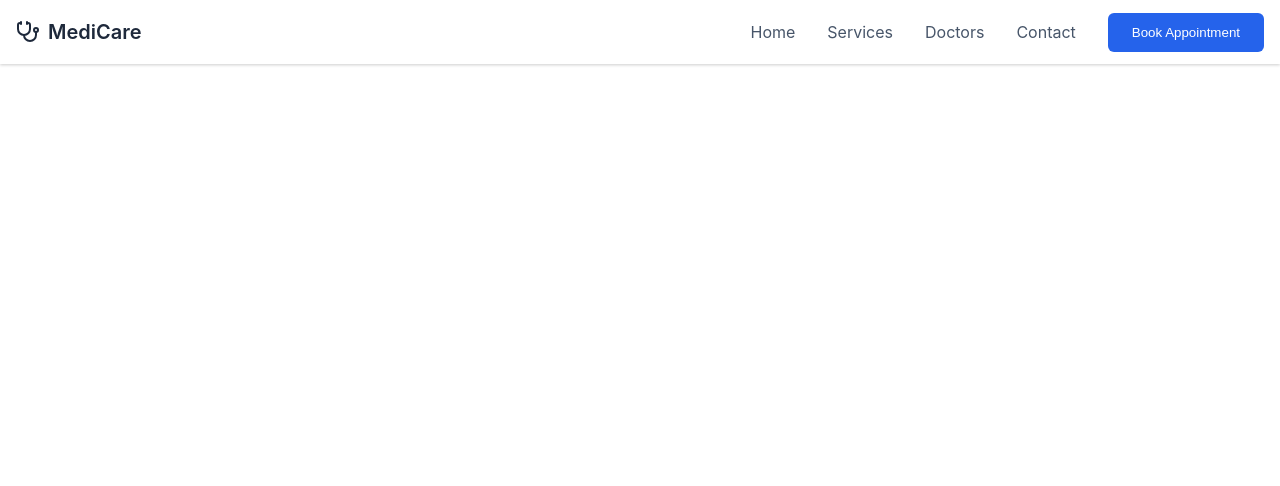
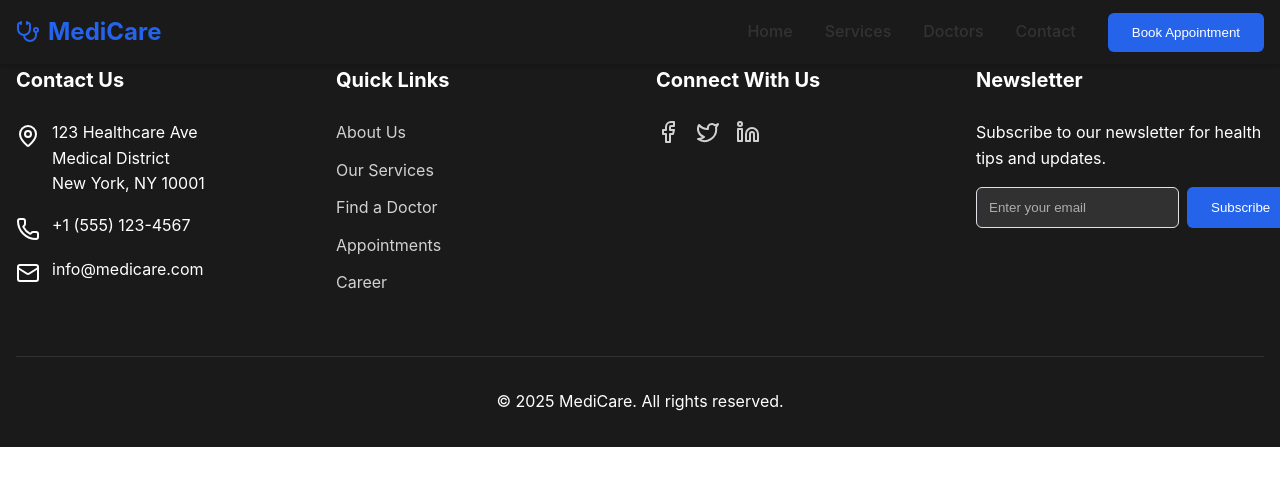
Before and after one commit to CristianGonzalez24/CRUD-nodejs-mysql, a React (Vite) app in the folder client/: page / in a window 1280 px wide. Shown: the top 486 px of the page. Built offline with nearby package versions, Linux system fonts and the light colour scheme.

Commit message:
Add:
Add Footer component and its styles

```diff
--- a/client/src/App.jsx
+++ b/client/src/App.jsx
@@ -1,11 +1,13 @@
 import React from 'react';
 import Navbar from './components/Navbar/Navbar';
+import Footer from './components/Footer/Footer';
 
 function App() {
 
   return (
     <>
       <Navbar />
+      <Footer />
     </>
   )
 }
--- /dev/null
+++ b/client/src/components/Footer/Footer.css
@@ -0,0 +1,92 @@
+.footer{
+    background-color: #1a1a1a;
+    color: white;
+    padding: 4rem 0 2rem;
+}
+
+.footer-grid{
+    display: grid;
+    grid-template-columns: repeat(auto-fit, minmax(250px, 1fr));
+    gap: 2rem;
+    margin-bottom: 3rem;
+}
+
+.footer-section h3{
+    font-size: 1.25rem;
+    margin-bottom: 1.5rem;
+}
+
+.footer-contact{
+    display: flex;
+    flex-direction: column;
+    gap: 1rem;
+}
+
+.contact-item{
+    display: flex;
+    align-items: flex-start;
+    gap: 0.75rem;
+}
+
+.contact-item svg {
+    margin-top: 0.25rem;
+}
+
+.footer-links{
+    list-style: none;
+}
+
+.footer-links li{
+    margin-bottom: 0.75rem;
+}
+
+.footer-links a{
+    color: white;
+    text-decoration: none;
+    opacity: 0.8;
+    transition: opacity 0.3s ease;
+}
+
+.footer-links a:hover {
+    opacity: 1;
+}
+
+.social-links{
+    display: flex;
+    gap: 1rem;
+}
+
+.social-link{
+    color: white;
+    opacity: 0.8;
+    transition: opacity 0.3s ease;
+}
+
+.social-link:hover{
+    opacity: 1;
+}
+
+.newsletter-form{
+    display: flex;
+    gap: 0.5rem;
+    margin-top: 1rem;
+}
+
+.newsletter-input{
+    flex: 1;
+    padding: 0.75rem;
+    border: 1px solid var(--border-color);
+    border-radius: 0.375rem;
+    background: rgba(255, 255, 255, 0.1);
+    color: white;
+}
+
+.newsletter-input::placeholder {
+    color: rgba(255, 255, 255, 0.6);
+}
+
+.footer-bottom{
+    text-align: center;
+    padding-top: 2rem;
+    border-top: 1px solid rgba(255, 255, 255, 0.1);
+}
--- /dev/null
+++ b/client/src/components/Footer/Footer.jsx
@@ -0,0 +1,76 @@
+import React from 'react'
+import { Facebook, Twitter, Linkedin, Mail, MapPin, Phone } from 'lucide-react';
+import './Footer.css'
+
+const Footer = () => {
+    return (
+        <footer className="footer" id="contact">
+            <div className="container">
+                <div className="footer-grid">
+                    <div className="footer-section">
+                        <h3>Contact Us</h3>
+                        <div className="footer-contact">
+                        <div className="contact-item">
+                            <MapPin />
+                            <p>
+                            123 Healthcare Ave<br />
+                            Medical District<br />
+                            New York, NY 10001
+                            </p>
+                        </div>
+                        <div className="contact-item">
+                            <Phone />
+                            <p>+1 (555) 123-4567</p>
+                        </div>
+                        <div className="contact-item">
+                            <Mail />
+                            <p>info@medicare.com</p>
+                        </div>
+                        </div>
+                    </div>
+
+                    <div className="footer-section">
+                        <h3>Quick Links</h3>
+                        <ul className="footer-links">
+                        <li><a href="#">About Us</a></li>
+                        <li><a href="#">Our Services</a></li>
+                        <li><a href="#">Find a Doctor</a></li>
+                        <li><a href="#">Appointments</a></li>
+                        <li><a href="#">Career</a></li>
+                        </ul>
+                    </div>
+
+                    <div className="footer-section">
+                        <h3>Connect With Us</h3>
+                        <div className="social-links">
+                        <a href="#" className="social-link"><Facebook /></a>
+                        <a href="#" className="social-link"><Twitter /></a>
+                        <a href="#" className="social-link"><Linkedin /></a>
+                        </div>
+                    </div>
+
+                    <div className="footer-section">
+                        <h3>Newsletter</h3>
+                        <p>Subscribe to our newsletter for health tips and updates.</p>
+                        <form className="newsletter-form">
+                            <input
+                                type="email"
+                                placeholder="Enter your email"
+                                className="newsletter-input"
+                            />
+                            <button type="submit" className="btn btn-primary">
+                                Subscribe
+                            </button>
+                        </form>
+                    </div>
+                </div>
+
+                <div className="footer-bottom">
+                    <p>&copy; {new Date().getFullYear()} MediCare. All rights reserved.</p>
+                </div>
+            </div>
+        </footer>
+    )
+}
+
+export default Footer
--- a/client/src/components/Navbar/Navbar.css
+++ b/client/src/components/Navbar/Navbar.css
@@ -3,7 +3,7 @@
     top: 0;
     width: 100%;
     background-color: var(--color-white);
-    box-shadow: 0 1px 3px rgba(0, 0, 0, 0.2);
+    box-shadow: 0 2px 4px rgba(0, 0, 0, 0.2);
     z-index: 50;
 }
 
@@ -18,9 +18,9 @@
     display: flex;
     align-items: center;
     gap: 0.5rem;
-    font-size: 1.25rem;
-    font-weight: 600;
-    color: var(--color-gray-800);
+    font-size: 1.5rem;
+    font-weight: bold;
+    color: var(--primary-color);
     text-decoration: none;
 }
 
@@ -31,13 +31,14 @@
 }
 
 .navbar-link{
-    color: var(--color-gray-600);
+    color: var(--text-color);
+    font-weight: 500;
     text-decoration: none;
     transition: color 0.3s ease;
 }
 
 .navbar-link:hover {
-    color: var(--color-primary);
+    color: var(--primary-color);
 }
 
 .mobile-menu-btn {
--- a/client/src/components/Navbar/Navbar.jsx
+++ b/client/src/components/Navbar/Navbar.jsx
@@ -35,7 +35,7 @@ const Navbar = () => {
                     <a href="#services">Services</a>
                     <a href="#doctors">Doctors</a>
                     <a href="#contact">Contact</a>
-                    <button className="btn btn-primary btn-mobile">Book Appointment</button>
+                    <button className="btn btn-primary">Book Appointment</button>
                 </div>
                 )}
             </div>
--- a/client/src/index.css
+++ b/client/src/index.css
@@ -1,4 +1,4 @@
-:root {
+/* :root {
     --color-primary: #2563eb;
     --color-primary-dark: #1d4ed8;
     --color-secondary: #64748b;
@@ -14,6 +14,13 @@
     --color-gray-900: #0f172a;
     --color-red-600: #dc2626;
     --color-red-700: #b91c1c;
+} */
+:root {
+    --primary-color: #2563eb;
+    --danger-color: #dc3545;
+    --text-color: #333333;
+    --bg-light: #f8f9fa;
+    --border-color: #dee2e6;
 }
 
 * {
@@ -24,8 +31,8 @@
 
 body {
     font-family: -apple-system, BlinkMacSystemFont, 'Segoe UI', Roboto, 'Helvetica Neue', Arial, sans-serif;
-    line-height: 1.5;
-    color: var(--color-gray-800);
+    line-height: 1.6;
+    color: var(--text-color);
 }
 
 /* Container Styles */
@@ -45,19 +52,28 @@ body {
     border-radius: 0.375rem;
     font-weight: 500;
     cursor: pointer;
-    transition: background-color 0.3s ease;
+    transition: all 0.3s ease;
     border: none;
     gap: 0.5rem;
 }
 
 .btn-primary {
-    background-color: var(--color-primary);
-    color: var(--color-white);
+    background-color: var(--primary-color);
+    color: white;
 }
 
 .btn-primary:hover {
-    background-color: var(--color-primary-dark);
+    background-color: #0052a3;
 }
+
+/* .btn-danger {
+    background-color: var(--danger-color);
+    color: white;
+}
+
+.btn-danger:hover {
+    background-color: #bd2130;
+} */
 
 /* Media Queries */
 @media screen and (max-width: 768px) {
@@ -69,8 +85,7 @@ body {
         display: block;
         background: none;
         border: none;
-        color: var(--color-gray-600);
-        cursor: pointer;
+        color: #475569;
     }
 
     .navbar-menu{
@@ -78,22 +93,22 @@ body {
         flex-direction: column;
         align-items: center;
         position: absolute;
-        top: 4rem;
+        top: 100%;
         left: 0;
         right: 0;
-        background-color: var(--color-white);
+        background: white;
         padding: 1rem;
         box-shadow: 0 2px 4px rgba(0, 0, 0, 0.2);
     }
 
     .navbar-menu a {
-        display: block;
-        padding: 0.6rem 0.75rem;
-        color: var(--color-gray-600);
+        padding: 0.75rem 1rem;
+        color: var(--text-color);
         text-decoration: none;
+        font-weight: 500;
     }
 
-    .btn-mobile{
-        width: 100%;
+    .newsletter-form {
+        flex-direction: column;
     }
 }
```
